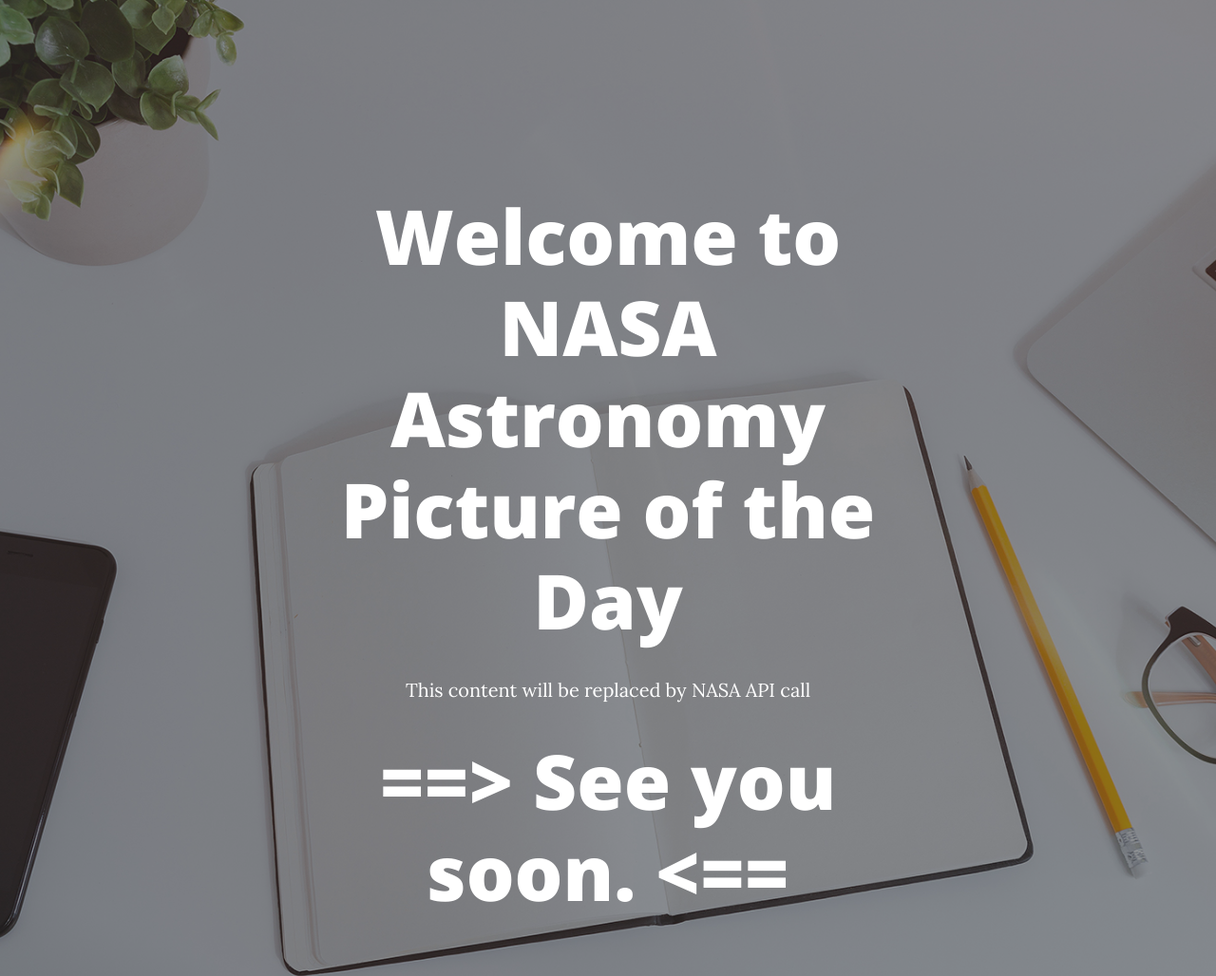
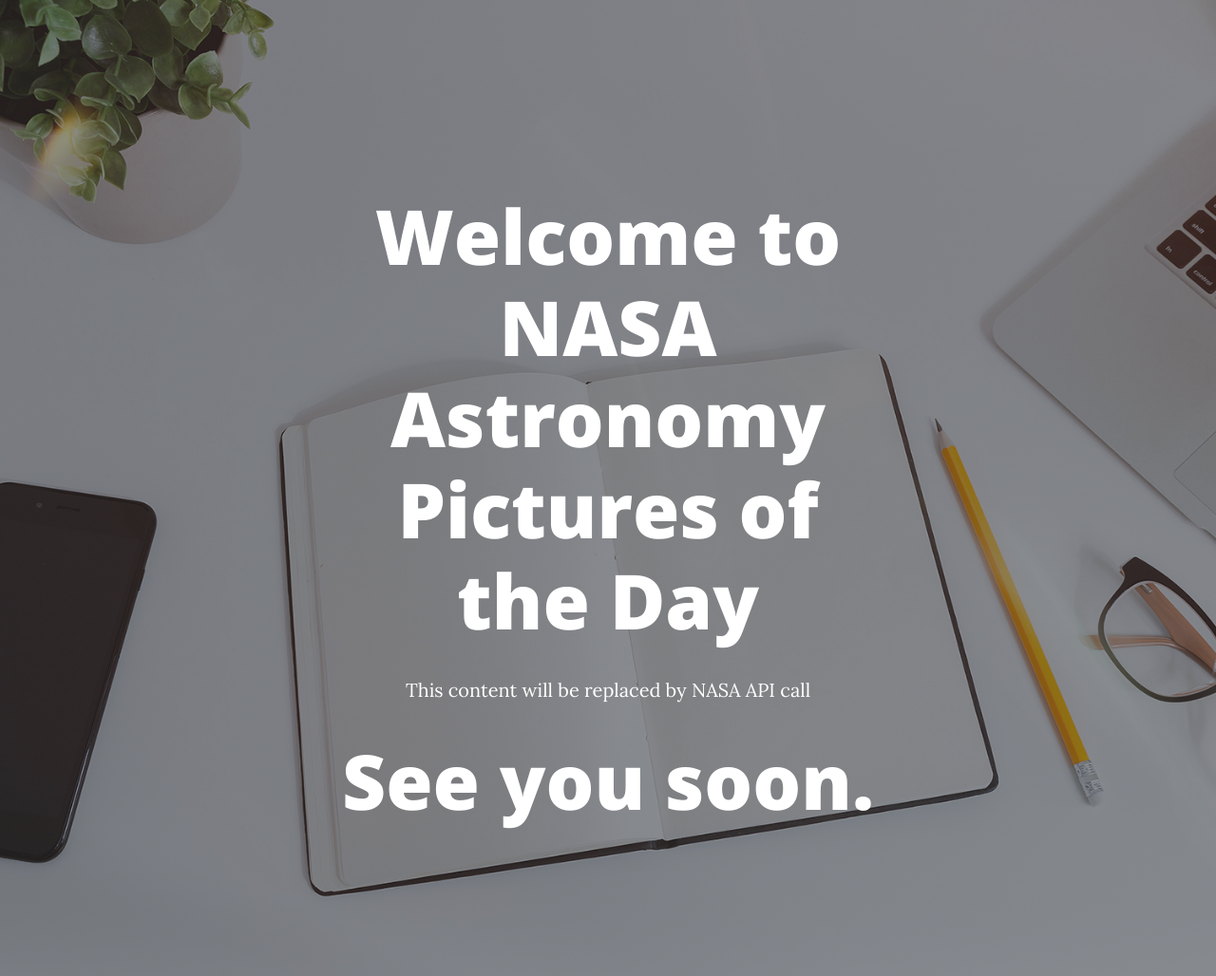
Before and after one commit to Bscheers1/nasaweb1, a plain HTML site: page index.html in a window 1280 px wide. Shown: the top 1028 px of the page at 95% size. Drawn offline with nearby package versions, Linux system fonts and the light colour scheme; no server answers.

Commit message:
Added typo

```diff
--- a/index.html
+++ b/index.html
@@ -22,9 +22,9 @@
                 <div class="row gx-4 gx-lg-5 justify-content-center">
                     <div class="col-md-10 col-lg-8 col-xl-7">
                         <div class="site-heading">
-                            <h1>Welcome to NASA Astronomy Picture of the Day</h1>
+                            <h1>Welcome to NASA Astronomy Pictures of the Day</h1>
                             <p id="pic_text">This content will be replaced by NASA API call</p>
-                            <h1>==> See you soon. <==</h1>
+                            <h1>See you soon.</h1>
                         </div>
                     </div>
                 </div>
```
